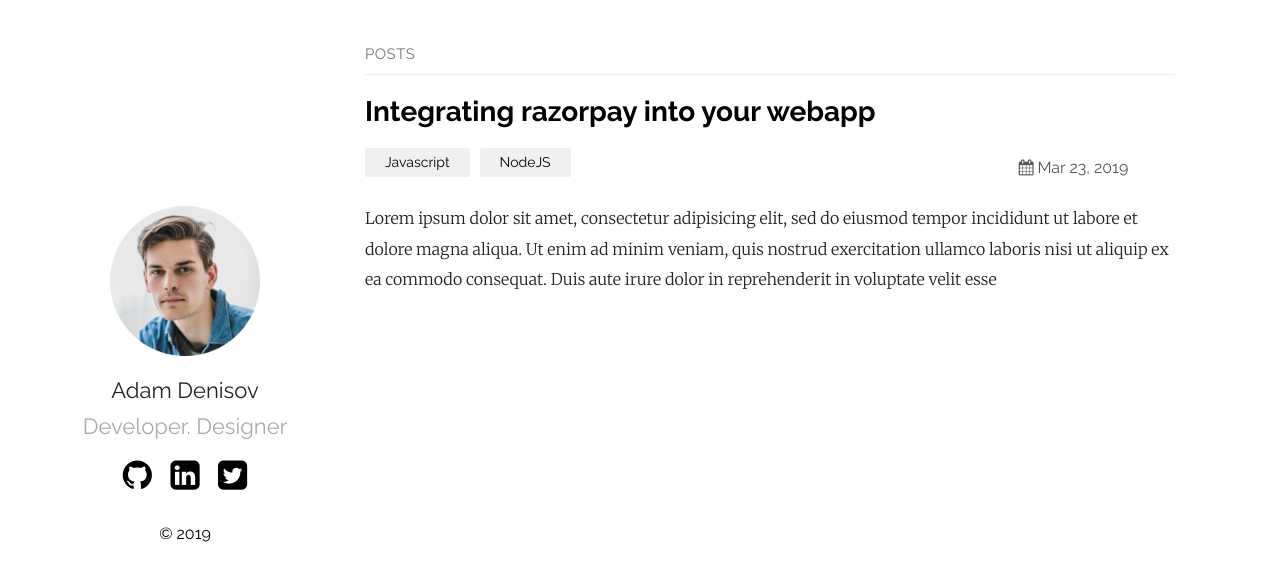
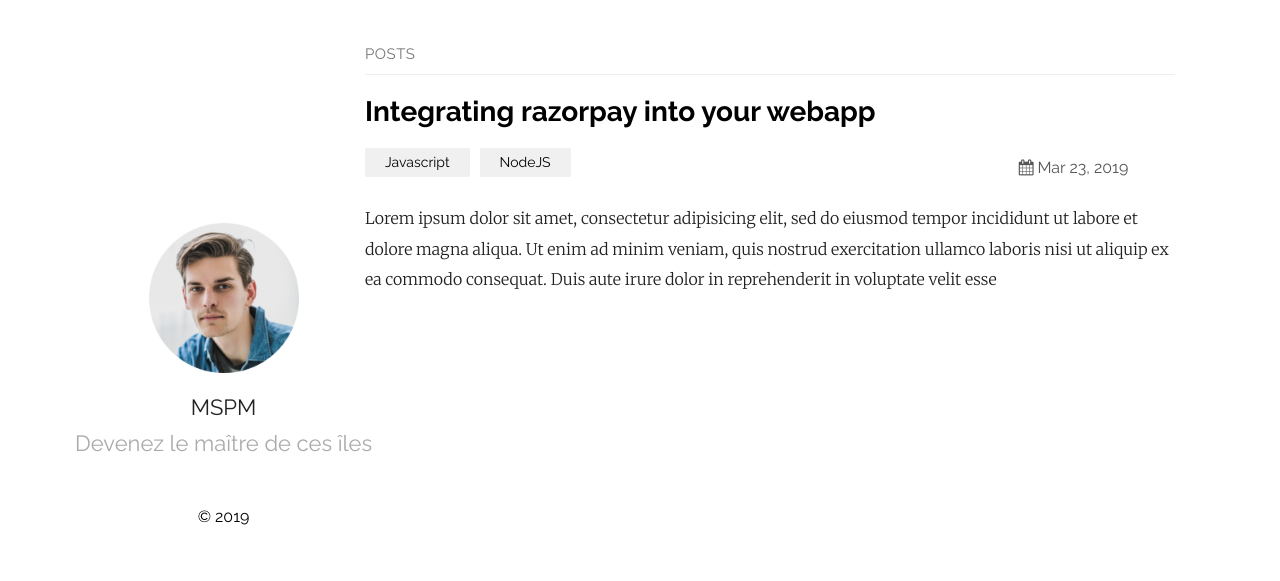
Before and after one commit to MSPM975/Test_II, a Jekyll site: the page built from index.md, in a window 1280 px wide. Shown: the top 581 px of the page. Built offline with Jekyll 4.4.1, drawn with Linux system fonts in a browser that asks for light colours.

Commit message:
Update _config.yml

```diff
--- a/_config.yml
+++ b/_config.yml
@@ -1,12 +1,11 @@
-title: Your awesome title
-author: GitHub User
-email: your-email@domain.com
+title: MSPM
+author: MSPM975
+email: mspm975@gmail.com
 description: > # this means to ignore newlines until "show_exerpts:"
-  Write an awesome description for your new site here. You can edit this
-  line in _config.yml. It will appear in your document head meta (for
-  Google search results) and in your feed.xml site description.
+  Jeu de société sur Saint Pierre & Miquelon.
 show_excerpts: true # set to true to show excerpts on the homepage
 
+# demandé avant le lancement
 remote_theme: thelehhman/plainwhite-jekyll
 theme: plainwhite
 
@@ -15,17 +14,17 @@ theme: plainwhite
 sass:
   sass_dir: _sass
 plainwhite:
-  name: Adam Denisov
-  tagline: Developer. Designer
+  name: MSPM
+  tagline: Devenez le maître de ces îles
   date_format: "%b %-d, %Y"
   sitemap: true # set to true to generate sitemap.xml content
 
   # generate social links in footer
   social_links:
-    twitter: thelehhman
-    github:  thelehhman
-    linkedIn: in/thelehhman
-    rss: rss
+    # twitter: thelehhman
+    # github:  thelehhman
+    # linkedIn: in/thelehhman
+    # rss: rss
     # dribbble: jekyll
     # facebook: jekyll
     # flickr:   jekyll
```
